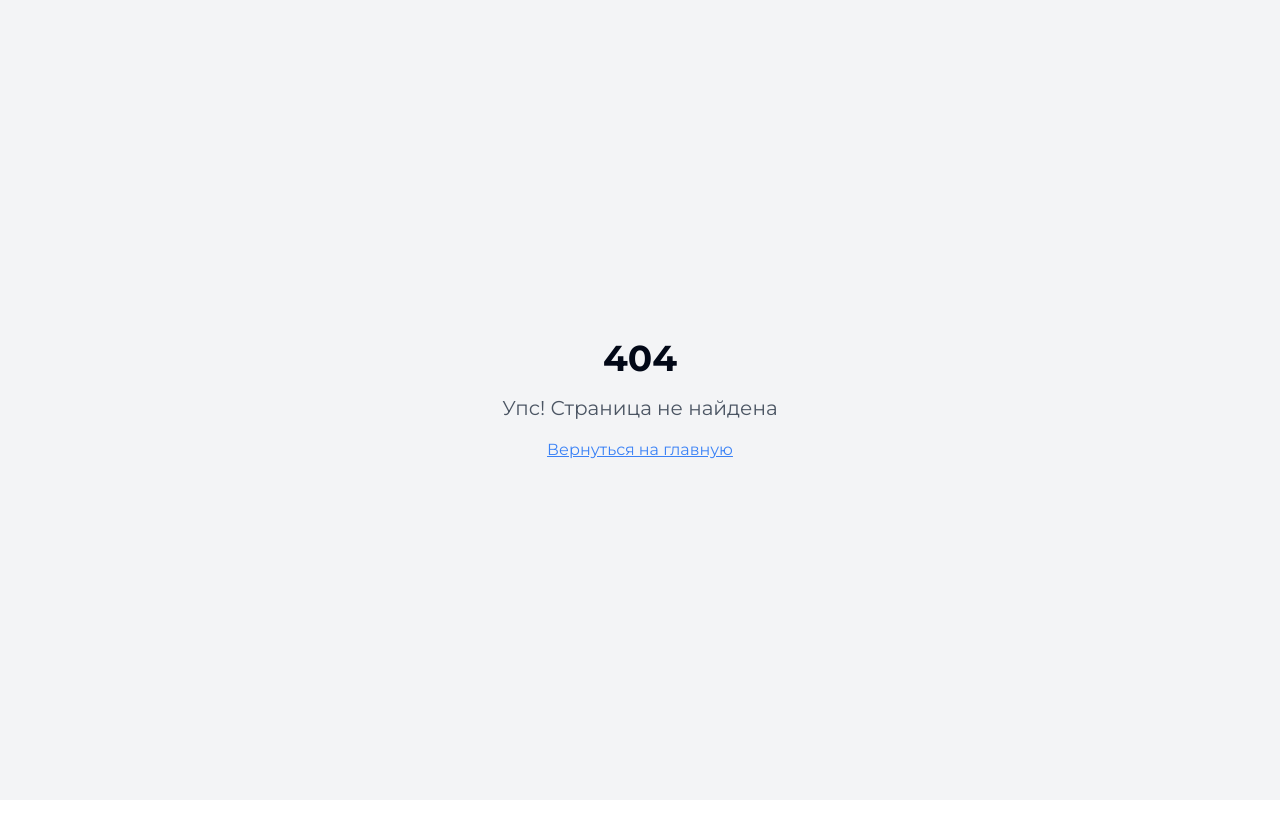
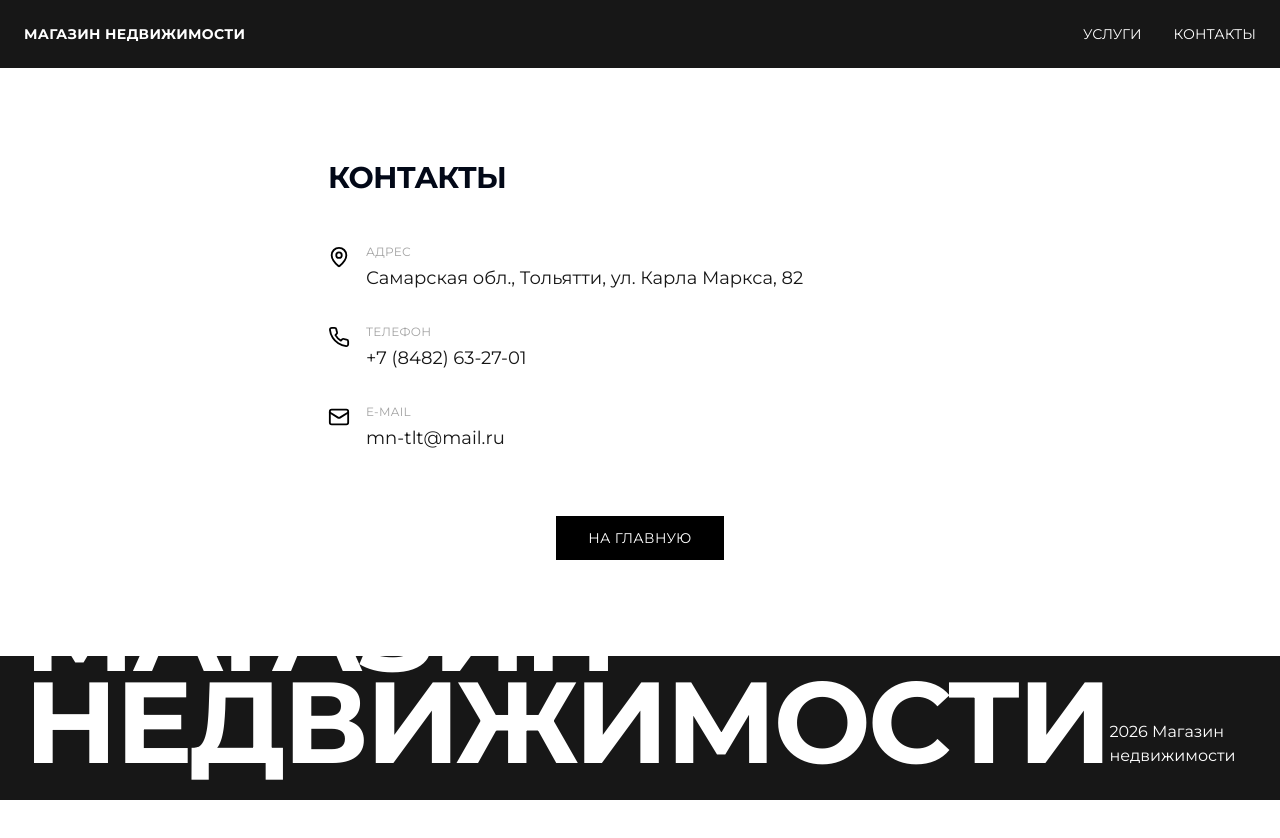
Before and after one commit to pr-poehali-dev/dawn-sky-integration, a React (Vite) app: page /contacts in a window 1280 px wide. Before the commit this address had no page. Shown: the top 838 px of the page. Before the commit the page ends 800 px from the top, so only its background shows below. Built offline with nearby package versions, Linux system fonts and the light colour scheme.

Commit message:
feat: add contacts display text

```diff
--- a/src/App.tsx
+++ b/src/App.tsx
@@ -6,6 +6,7 @@ import { QueryClient, QueryClientProvider } from "@tanstack/react-query";
 import { BrowserRouter, Routes, Route } from "react-router-dom";
 import Index from "./pages/Index";
 import Services from "./pages/Services";
+import Contacts from "./pages/Contacts";
 import NotFound from "./pages/NotFound";
 
 const queryClient = new QueryClient();
@@ -19,6 +20,7 @@ const App = () => (
         <Routes>
           <Route path="/" element={<Index />} />
           <Route path="/services" element={<Services />} />
+          <Route path="/contacts" element={<Contacts />} />
           {/* ADD ALL CUSTOM ROUTES ABOVE THE CATCH-ALL "*" ROUTE */}
           <Route path="*" element={<NotFound />} />
         </Routes>
--- a/src/components/Header.tsx
+++ b/src/components/Header.tsx
@@ -15,7 +15,7 @@ export default function Header({ className }: HeaderProps) {
             Услуги
           </a>
           <a
-            href="#contact"
+            href="/contacts"
             className="text-white hover:text-neutral-400 transition-colors duration-300 uppercase text-sm"
           >
             Контакты
--- /dev/null
+++ b/src/pages/Contacts.tsx
@@ -0,0 +1,62 @@
+import Header from "@/components/Header";
+import Footer from "@/components/Footer";
+import Icon from "@/components/ui/icon";
+
+export default function Contacts() {
+  return (
+    <div className="bg-white min-h-screen">
+      <Header className="bg-neutral-900" />
+
+      <main className="max-w-2xl mx-auto px-6 pt-40 pb-24">
+        <h1 className="text-3xl font-bold uppercase tracking-tight mb-12">Контакты</h1>
+
+        <div className="space-y-8">
+          <div className="flex items-start gap-4">
+            <Icon name="MapPin" size={22} className="text-black mt-0.5 shrink-0" />
+            <div>
+              <p className="text-xs uppercase tracking-wide text-neutral-400 mb-1">Адрес</p>
+              <p className="text-neutral-900 text-lg">Самарская обл., Тольятти, ул. Карла Маркса, 82</p>
+            </div>
+          </div>
+
+          <div className="flex items-start gap-4">
+            <Icon name="Phone" size={22} className="text-black mt-0.5 shrink-0" />
+            <div>
+              <p className="text-xs uppercase tracking-wide text-neutral-400 mb-1">Телефон</p>
+              <a
+                href="tel:+78482632701"
+                className="text-neutral-900 text-lg hover:text-neutral-500 transition-colors duration-300"
+              >
+                +7 (8482) 63-27-01
+              </a>
+            </div>
+          </div>
+
+          <div className="flex items-start gap-4">
+            <Icon name="Mail" size={22} className="text-black mt-0.5 shrink-0" />
+            <div>
+              <p className="text-xs uppercase tracking-wide text-neutral-400 mb-1">E-mail</p>
+              <a
+                href="mailto:mn-tlt@mail.ru"
+                className="text-neutral-900 text-lg hover:text-neutral-500 transition-colors duration-300"
+              >
+                mn-tlt@mail.ru
+              </a>
+            </div>
+          </div>
+        </div>
+
+        <div className="mt-16 text-center">
+          <a
+            href="/"
+            className="inline-block bg-black text-white px-8 py-3 text-sm uppercase tracking-wide hover:bg-neutral-800 transition-colors duration-300"
+          >
+            На главную
+          </a>
+        </div>
+      </main>
+
+      <Footer />
+    </div>
+  );
+}
```
